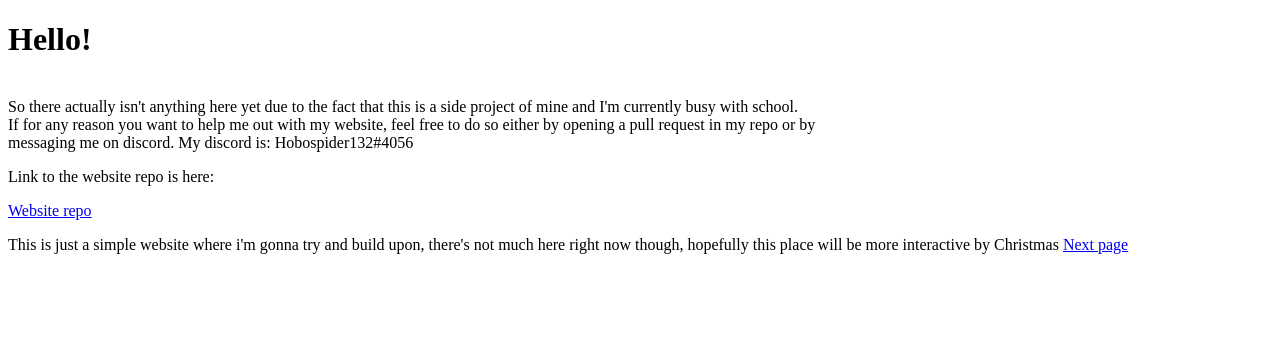
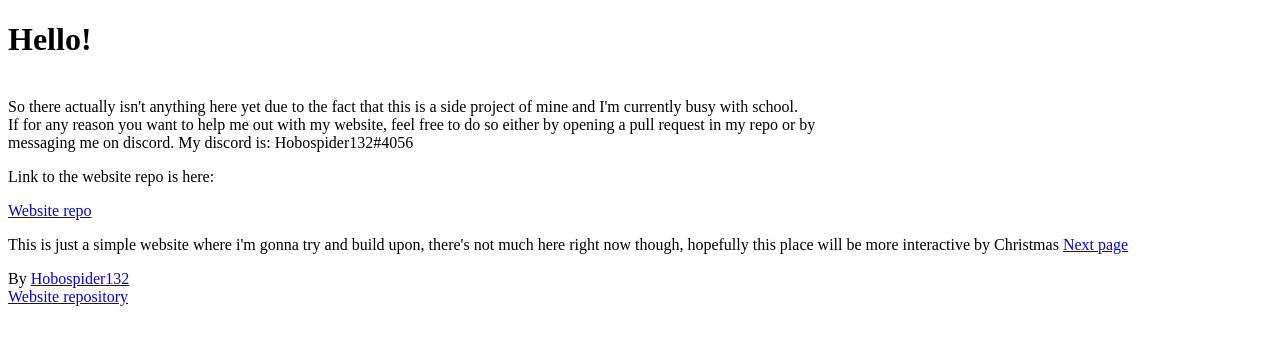
Before and after one commit to Hobospider132/Hobospider132.github.io, a Jekyll site: the page index.html, which Jekyll copies as it is, in a window 1280 px wide. Shown: the top 345 px of the page. Built offline with Jekyll 4.4.1, drawn with Linux system fonts in a browser that asks for light colours.

Commit message:
Update index.html

```diff
--- a/index.html
+++ b/index.html
@@ -26,13 +26,13 @@
         <p>Link to the website repo is here:</p><a href="https://github.com/Hobospider132/Hobospider132.github.io">Website repo</a>
 			<p>This is just a simple website where i'm gonna try and build upon, there's not much here right now though, hopefully this place will be more interactive by Christmas
 		<a href="page1.html">Next page</a></p>
-<!-- 	    <div class="site-footer">
+	    <div class="site-footer">
 	<div class="left">
 		<span>By <a href="https://github.com/Hobospider132">Hobospider132</a></span>
 	</div>
 	<div class="right">
 		<a href="https://github.com/Hobospider132/Hobospider132.github.io">Website repository</a>
 	</div>
-</div> -->
+</div>
 	</body>
 </html>
```
